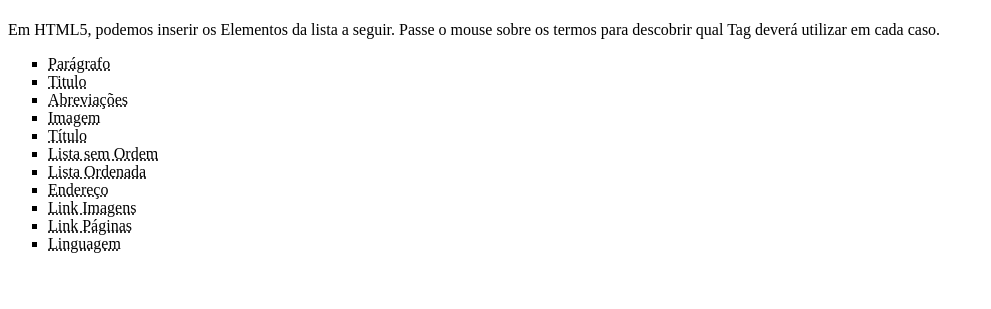
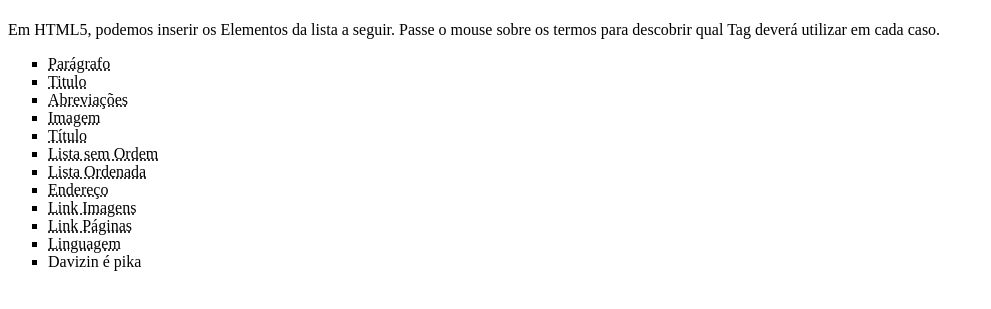
Before and after one commit to emerson-avila/html5-css3, a plain HTML site: page Módulo.1/ex013/tramporeal2.html in a window 1280 px wide. Shown: the part 85-394 px from the top of the page, without its empty margins (0-991 px from the left). Drawn offline with Linux system fonts and the light colour scheme.

Commit message:
Atualização de Estudos

```diff
--- a/Módulo.1/ex013/tramporeal2.html
+++ b/Módulo.1/ex013/tramporeal2.html
@@ -20,6 +20,7 @@
             <li><abbr title="<link>">Link Imagens</abbr></li>
             <li><abbr title="<a>">Link Páginas</abbr></li>
             <li><abbr title="<lang>">Linguagem</abbr></li>
+                <li><abbr title="Pau no seu toba" style="text-decoration: none;">Davizin é pika</abbr></li>
         </ul>
 
 
```
